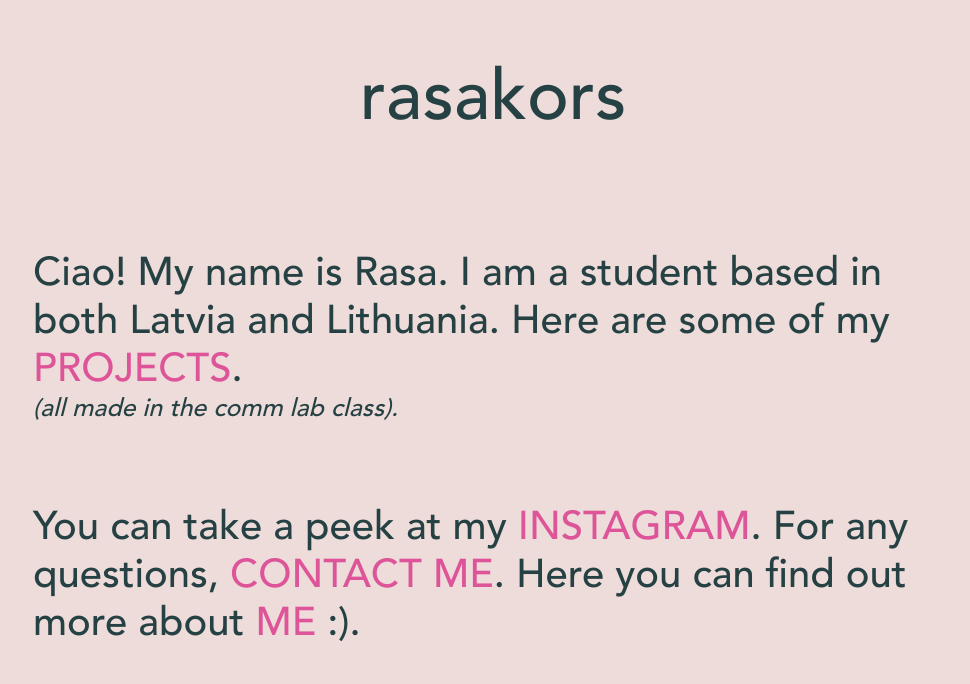
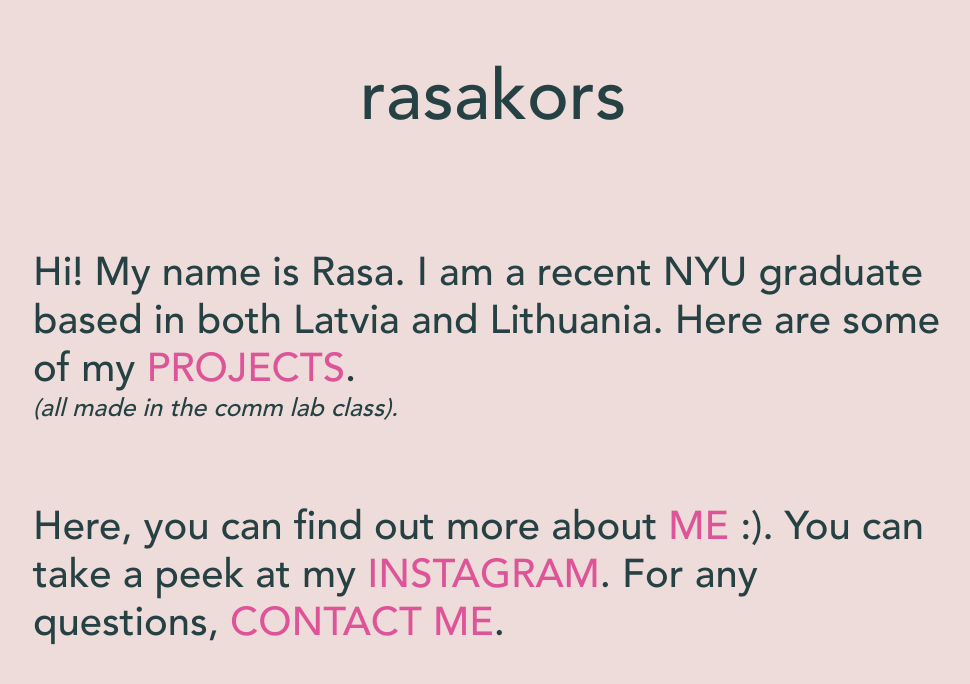
Before and after one commit to Rasakors/portfolio, a plain HTML site: page index.html in a window 1280 px wide. Shown: the whole page, without its empty margins (147-1117 px from the left). Drawn offline with nearby package versions, Linux system fonts and the light colour scheme.

Commit message:
Update index.html

```diff
--- a/index.html
+++ b/index.html
@@ -34,15 +34,15 @@
   <section id="describe">
     <p>
        <dl>
-          Ciao! My name is Rasa. I am a student based in both Latvia and Lithuania. Here are some of my <a style="color:#de5499" href="projects.html"> PROJECTS</a>.
+          Hi! My name is Rasa. I am a recent NYU graduate based in both Latvia and Lithuania. Here are some of my <a style="color:#de5499" href="projects.html"> PROJECTS</a>.
           <section id="smallfont">
             (all made in the comm lab class).
           </section>
       </dl>
         <dl>
+      Here, you can find out more about <a style="color:#de5499" href="about.html">ME</a> :).
       You can take a peek at my <a style="color:#de5499" href="https://www.instagram.com/rasakors">INSTAGRAM</a>.
       For any questions, <a style="color:#de5499" href="mailto:rk3636@nyu.edu">CONTACT ME</a>.
-      Here you can find out more about <a style="color:#de5499" href="about.html">ME</a> :).
       </dl>
     </p>
 
```
